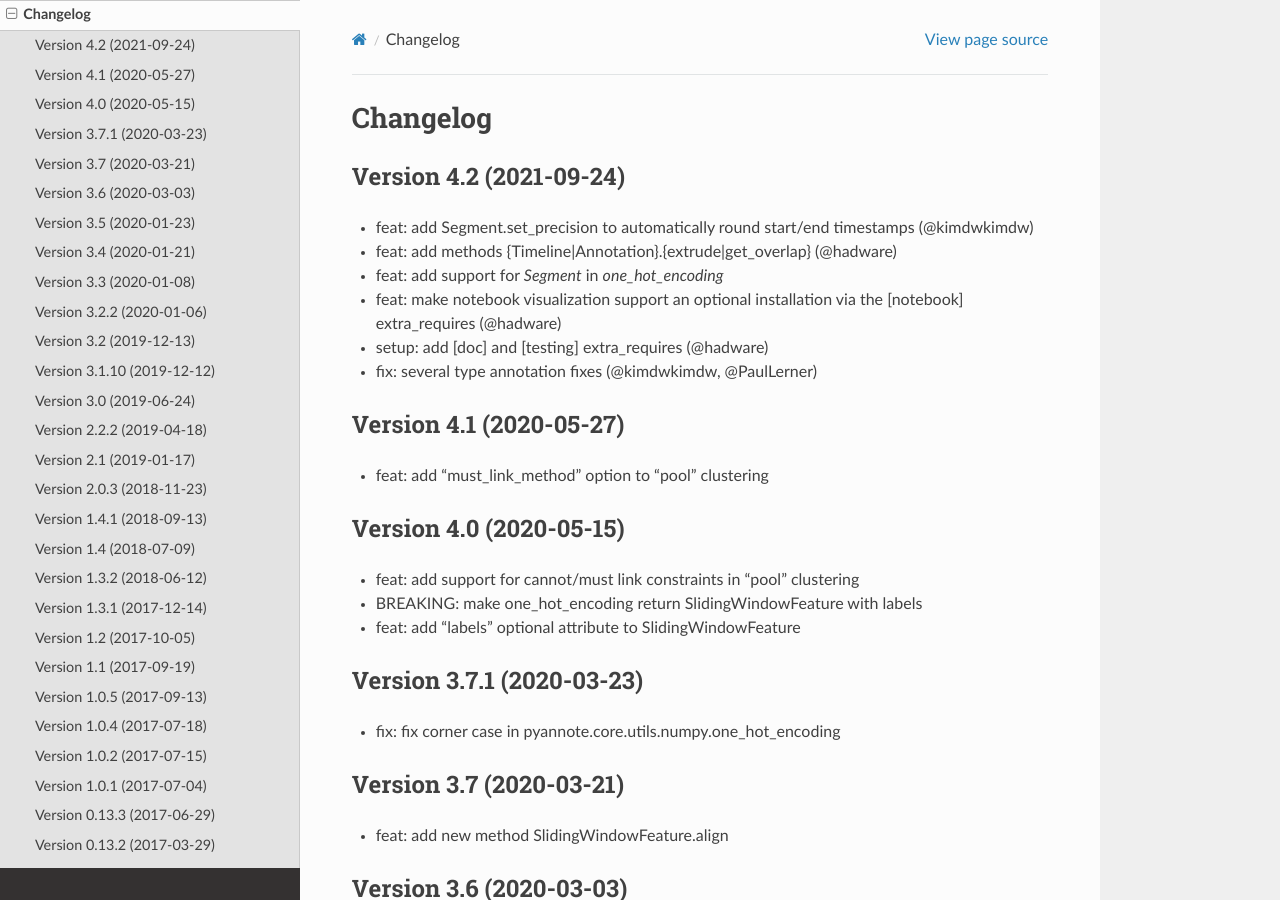
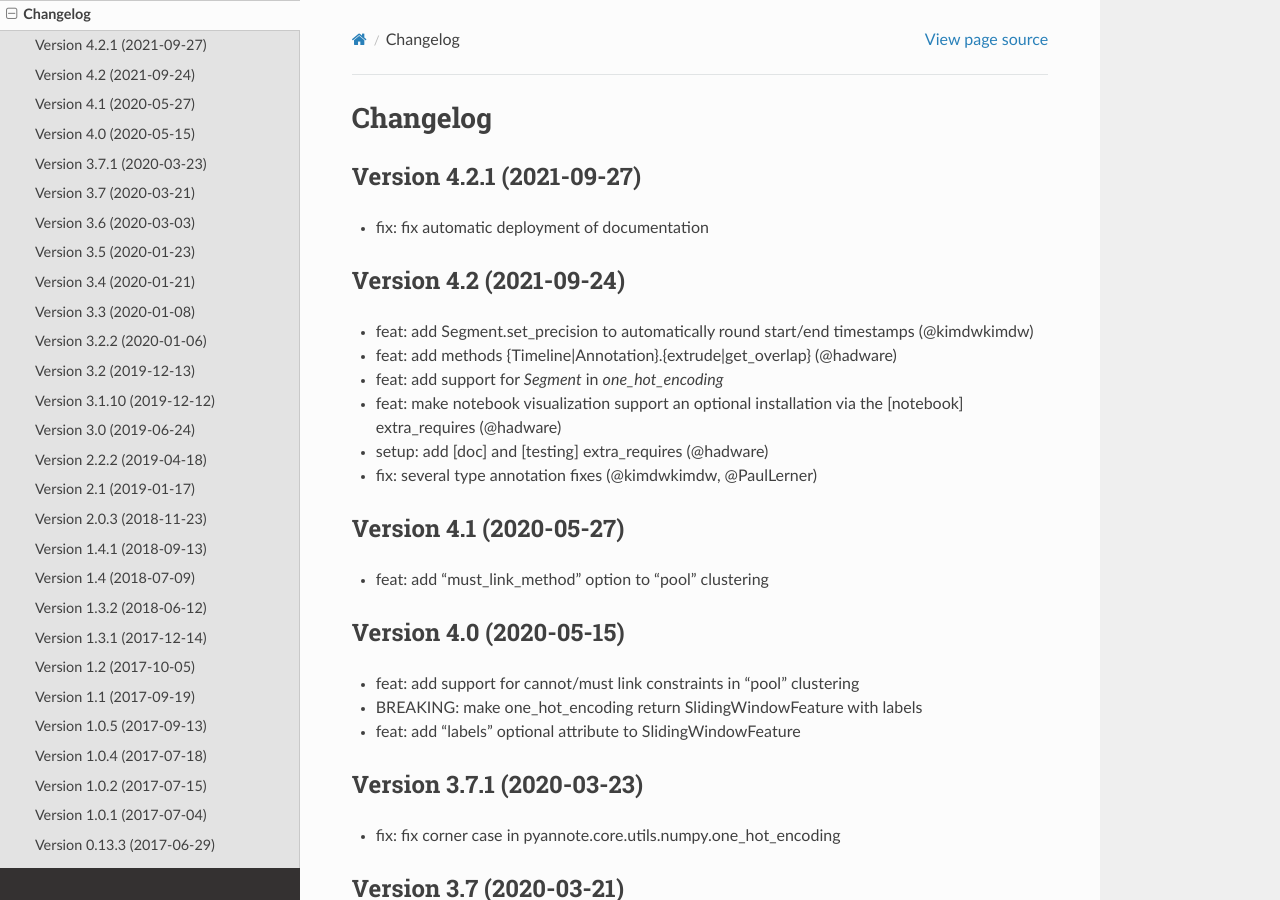
Before and after one commit to pyannote/pyannote-core, a Sphinx documentation site: the page built from doc/source/changelog.rst, in a window 1280 px wide and 900 px high. Built offline with Sphinx 7.4.7 and the Read the Docs theme 2.0.0, drawn with Linux system fonts in a browser that asks for light colours.

Commit message:
doc: update changelog

```diff
--- a/doc/source/changelog.rst
+++ b/doc/source/changelog.rst
@@ -1,6 +1,11 @@
 #########
 Changelog
 #########
+
+Version 4.2.1 (2021-09-27)
+~~~~~~~~~~~~~~~~~~~~~~~~~~
+
+- fix: fix automatic deployment of documentation
 
 Version 4.2 (2021-09-24)
 ~~~~~~~~~~~~~~~~~~~~~~~~
```
